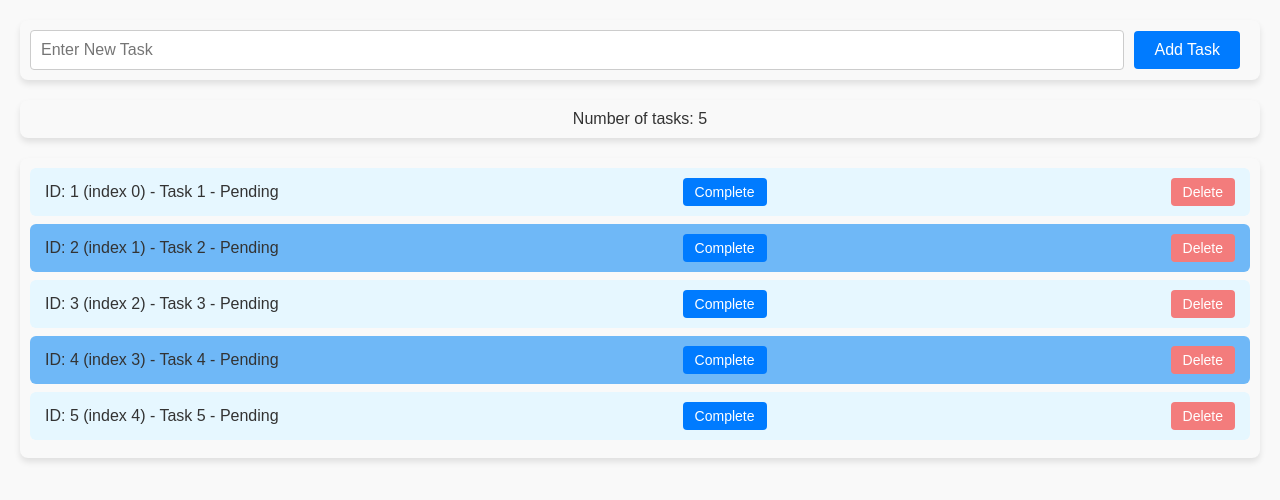
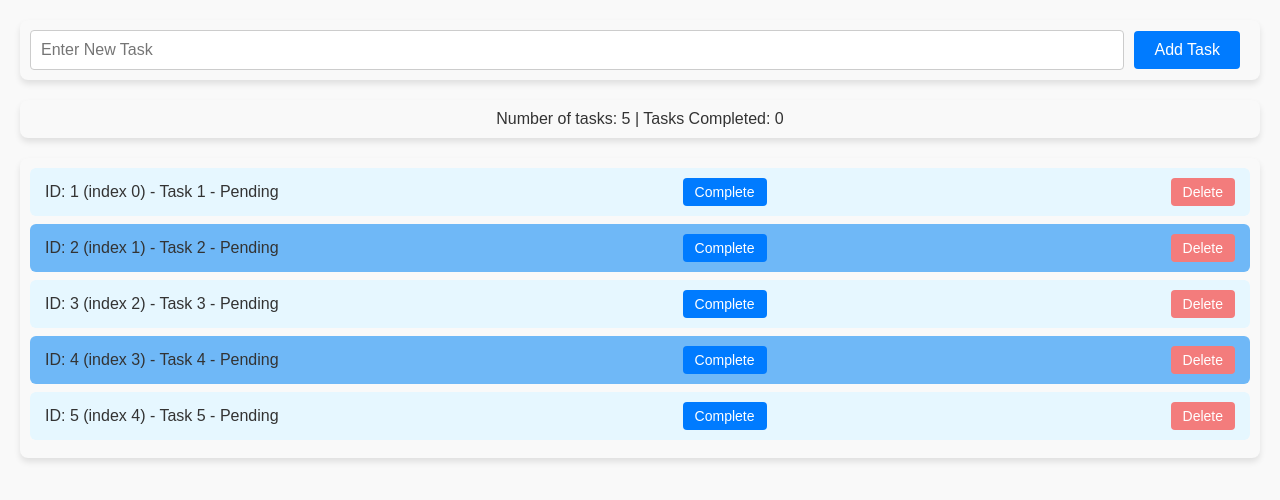
Before and after one commit to jrletner/tasks-lecture, an Angular app: page / in a window 1280 px wide. Shown: the top 500 px of the page. Built offline with nearby package versions, Linux system fonts and the light colour scheme.

Commit message:
Add completed task count and update task display in UI

```diff
--- a/src/app/shared/task.service.ts
+++ b/src/app/shared/task.service.ts
@@ -17,6 +17,10 @@ export class TaskService {
 
   // Computed signal for task count
   taskCount = computed(() => this.tasks().length);
+  // Computed signal for completed task count
+  taskCountCompleted = computed(
+    () => this.tasks().filter((task) => task.completed).length
+  );
 
   // method to delete a task
   deleteTask(id: number) {
--- a/src/app/task-form/task-form.component.html
+++ b/src/app/task-form/task-form.component.html
@@ -13,5 +13,7 @@
     <br>
 
 </div>
-<div>Number of tasks:
-  {{taskCount}}</div>
+<div>
+    Number of tasks:
+  {{taskCount}} | Tasks Completed: {{taskCountCompleted}}
+</div>
--- a/src/app/task-form/task-form.component.ts
+++ b/src/app/task-form/task-form.component.ts
@@ -14,8 +14,14 @@ export class TaskFormComponent {
   // Properties
   newTaskTitle = '';
 
+  // get the signal taskCount from service
   get taskCount() {
     return this.taskService.taskCount();
+  }
+
+  // get the signal taskCountCompleted from service
+  get taskCountCompleted() {
+    return this.taskService.taskCountCompleted();
   }
 
   // Methods
--- a/src/app/task-list/task-list.component.css
+++ b/src/app/task-list/task-list.component.css
@@ -22,6 +22,12 @@ li {
   margin-bottom: 8px;
   border-radius: 6px;
   transition: background-color 0.3s ease, transform 0.2s ease;
+}
+
+/* Completed task style */
+.completed {
+  text-decoration: line-through;
+  color: #6c757d; /* Optional: Dim the text color for completed tasks */
 }
 
 /* Odd and even row styles */
--- a/src/app/task-list/task-list.component.html
+++ b/src/app/task-list/task-list.component.html
@@ -2,7 +2,9 @@
     <ul>
       @for (task of tasks; track task.id; let i = $index;let o = $odd;let e = $even ) {
         <li [ngClass]="{'odd-row': o,'even-row': e}">
-          ID: {{task.id}} (index {{i}}) - {{task.title}} - {{task.completed ? 'Completed': 'Pending'}}
+          <span [ngClass]="{'completed': task.completed}">
+          ID: {{task.id}} (index {{i}}) - {{task.title}} - {{task.completed ? 'Completed' : 'Pending'}}
+        </span>
           @if (!task.completed) {
             <button type="button" (click)="completeTask(task.id)">Complete</button>
           }
```
